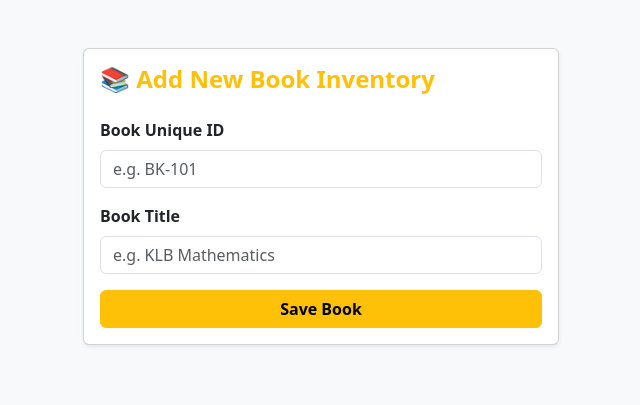
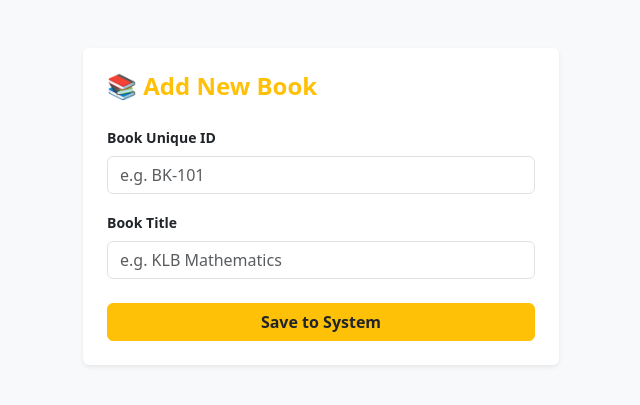
Before and after one commit to erickodhi/school-library-system, a Flask app: page / in a window 1280 px wide. Shown: the top 405 px of the page, without its empty margins (319-959 px from the left). Run offline with Flask 3, Linux system fonts and the light colour scheme.

Commit message:
Complete clean restart from scratch

```diff
--- a/app.py
+++ b/app.py
@@ -1,10 +1,39 @@
-from flask import Flask, render_template
+from flask import Flask, render_template, request, redirect, url_for
+from flask_sqlalchemy import SQLAlchemy
 
-app = Flask(__name__, template_folder='templates')
+app = Flask(__name__)
+app.config['SQLALCHEMY_DATABASE_URI'] = 'sqlite:///fresh_library.db'
+app.config['SQLALCHEMY_TRACK_MODIFICATIONS'] = False
+db = SQLAlchemy(app)
 
+# 1. OUR DATABASE MODEL (Storage)
+class Book(db.Model):
+    id = db.Column(db.Integer, primary_key=True)
+    unique_id = db.Column(db.String(50), unique=True, nullable=False)
+    title = db.Column(db.String(150), nullable=False)
+
+# 2. OUR ROUTE TO SHOW THE PAGE (Front End Router)
 @app.route('/')
-def index():
+def home():
     return render_template('admin.html')
 
+# 3. OUR ROUTE TO SAVE THE DATA (The Engine)
+@app.route('/save_book', methods=['POST'])
+def save_book():
+    # Grab what the user typed in the HTML boxes
+    html_id = request.form.get('book_id_from_html')
+    html_title = request.form.get('book_title_from_html')
+
+    # Package it into our Database layout
+    new_book = Book(unique_id=html_id, title=html_title)
+
+    # Save it permanently to fresh_library.db
+    db.session.add(new_book)
+    db.session.commit()
+
+    return "Success! Book has been saved to the database. Press back to add another."
+
 if __name__ == '__main__':
+    with app.app_context():
+        db.create_all() # Creates the database file instantly
     app.run(debug=True)
--- a/templates/admin.html
+++ b/templates/admin.html
@@ -3,26 +3,26 @@
 <head>
     <meta charset="UTF-8">
     <meta name="viewport" content="width=device-width, initial-scale=1.0">
-    <title>Admin - Add Book</title>
+    <title>Library System - Fresh Start</title>
     <link href="https://cdn.jsdelivr.net/npm/bootstrap@5.3.0/dist/css/bootstrap.min.css" rel="stylesheet">
 </head>
 <body class="bg-light p-5">
 
     <div class="container" style="max-width: 500px;">
-        <div class="card shadow-sm">
-            <div class="card-body">
-                <h4 class="card-title fw-bold text-warning mb-4">📚 Add New Book Inventory</h4>
+        <div class="card shadow-sm border-0">
+            <div class="card-body p-4">
+                <h4 class="card-title fw-bold text-warning mb-4">📚 Add New Book</h4>
 
-                <form action="/save_book_to_db" method="POST">
+                <form action="/save_book" method="POST">
                     <div class="mb-3">
-                        <label class="form-label fw-bold">Book Unique ID</label>
-                        <input type="text" name="html_book_id" class="form-control" placeholder="e.g. BK-101" required>
+                        <label class="form-label fw-bold small">Book Unique ID</label>
+                        <input type="text" name="book_id_from_html" class="form-control" placeholder="e.g. BK-101" required>
                     </div>
-                    <div class="mb-3">
-                        <label class="form-label fw-bold">Book Title</label>
-                        <input type="text" name="html_book_title" class="form-control" placeholder="e.g. KLB Mathematics" required>
+                    <div class="mb-4">
+                        <label class="form-label fw-bold small">Book Title</label>
+                        <input type="text" name="book_title_from_html" class="form-control" placeholder="e.g. KLB Mathematics" required>
                     </div>
-                    <button type="submit" class="btn btn-warning w-100 fw-bold">Save Book</button>
+                    <button type="submit" class="btn btn-warning w-100 fw-bold text-dark">Save to System</button>
                 </form>
 
             </div>
```
